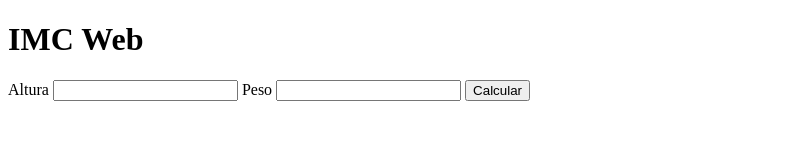
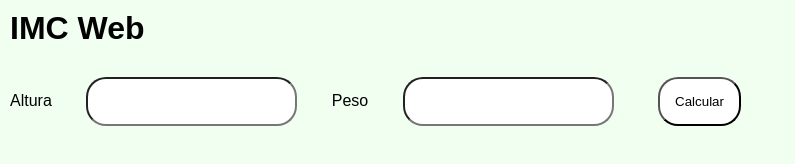
Before and after one commit to marcosmacedoo/imc-web, a plain HTML site: page index.html in a window 1280 px wide. Shown: the whole page, without its empty margins (0-795 px from the left). Drawn offline with Linux system fonts and the light colour scheme.

Commit message:
feature: estilo da pagina

```diff
--- a/index.html
+++ b/index.html
@@ -6,7 +6,7 @@
     <meta http-equiv="X-UA-Compatible" content="ie=edge">
     <title>IMC Web</title>
 
-    <link rel="stylesheet" href="style.css">
+    <link rel="stylesheet" href="styles.css"/>
 </head>
 <body>
     <h1>IMC Web</h1>
--- a/styles.css
+++ b/styles.css
@@ -1,5 +1,27 @@
 * {
+    font-family: Arial, Helvetica, sans-serif;
     padding: 0;
     margin: 0;
     box-sizing: border-box;
+    background-color: honeydew;
 }
+
+h1, label {
+    margin: 10px;
+}
+
+button, input:focus{
+    outline: none;
+}
+
+input, button {
+    background-color: white;
+    margin: 20px;
+    padding: 15px 15px;
+    border-radius: 20px;
+}
+
+button :hover {
+    transition: 1ms;
+    background-color: greenyellow;
+}
```
